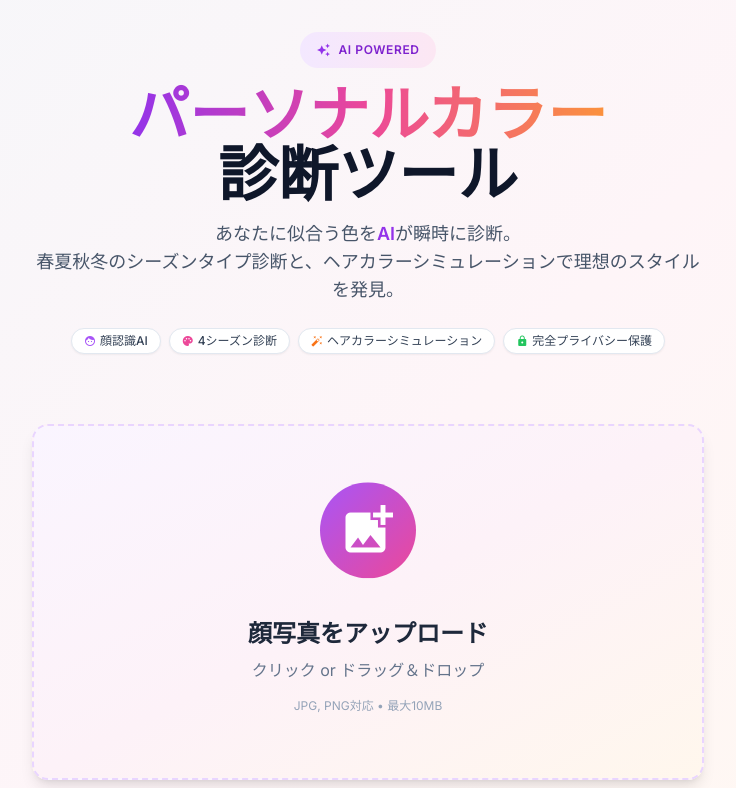
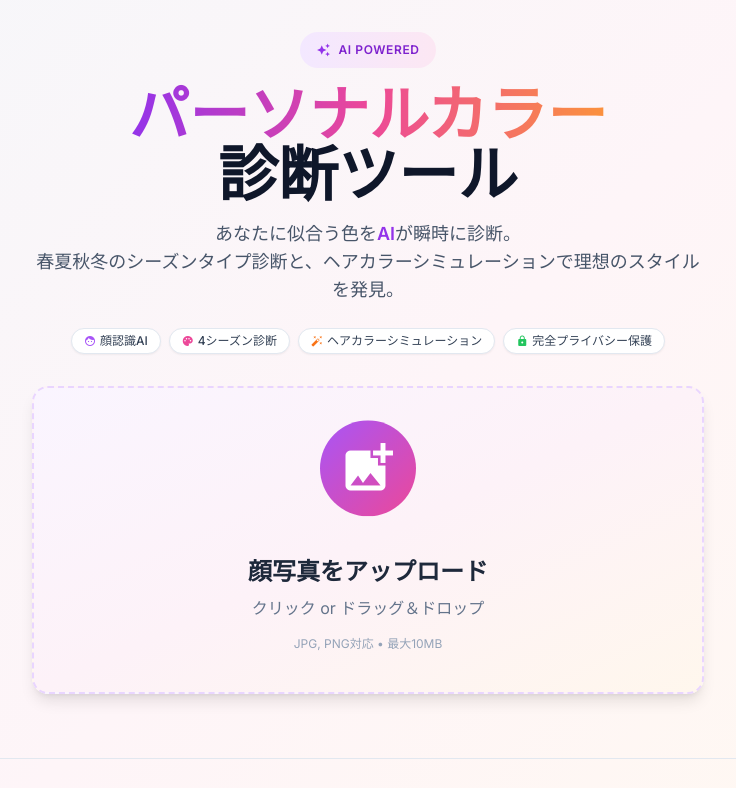
Before and after one commit to toyomitsu32/personal-color, a website with bundled scripts: page index.html in a window 1280 px wide. Shown: the top 788 px of the page, without its empty margins (272-1008 px from the left). Built offline with nearby package versions, Linux system fonts and the light colour scheme.

Commit message:
style: reduce spacing between header and upload area for better first view

```diff
--- a/index.html
+++ b/index.html
@@ -73,7 +73,7 @@
     <div class="container mx-auto px-4 py-8 max-w-6xl">
 
         <!-- Hero Header -->
-        <header class="text-center mb-12">
+        <header class="text-center mb-6">
             <div class="inline-flex items-center space-x-2 mb-4 px-4 py-2 bg-gradient-to-r from-purple-100 to-pink-100 rounded-full">
                 <span class="material-icons text-purple-600 text-sm">auto_awesome</span>
                 <span class="text-xs font-semibold text-purple-700 uppercase tracking-wider">AI Powered</span>
@@ -122,12 +122,12 @@
         </div>
 
         <!-- Main Content -->
-        <main class="max-w-6xl mx-auto space-y-12" id="main-content-area">
+        <main class="max-w-6xl mx-auto space-y-8" id="main-content-area">
 
             <!-- Upload Container Wrapper (Centered by default) -->
-            <div id="upload-wrapper" class="flex flex-col items-center justify-center min-h-[50vh] w-full transition-all duration-500">
+            <div id="upload-wrapper" class="flex flex-col items-center justify-center w-full transition-all duration-500">
                 <!-- Upload Area -->
-                <div id="upload-container" class="upload-area bg-gradient-to-br from-purple-50 via-pink-50 to-orange-50 rounded-2xl p-16 text-center cursor-pointer shadow-lg hover:shadow-xl transition-all relative border-2 border-dashed border-purple-200 w-full max-w-2xl mx-auto">
+                <div id="upload-container" class="upload-area bg-gradient-to-br from-purple-50 via-pink-50 to-orange-50 rounded-2xl p-10 text-center cursor-pointer shadow-lg hover:shadow-xl transition-all relative border-2 border-dashed border-purple-200 w-full max-w-2xl mx-auto">
                     <input type="file" id="file-input" class="hidden" accept="image/*">
                     <div class="space-y-6">
                         <div class="inline-flex items-center justify-center w-24 h-24 bg-gradient-to-br from-purple-500 to-pink-500 rounded-full mb-2 animate-float">
```
